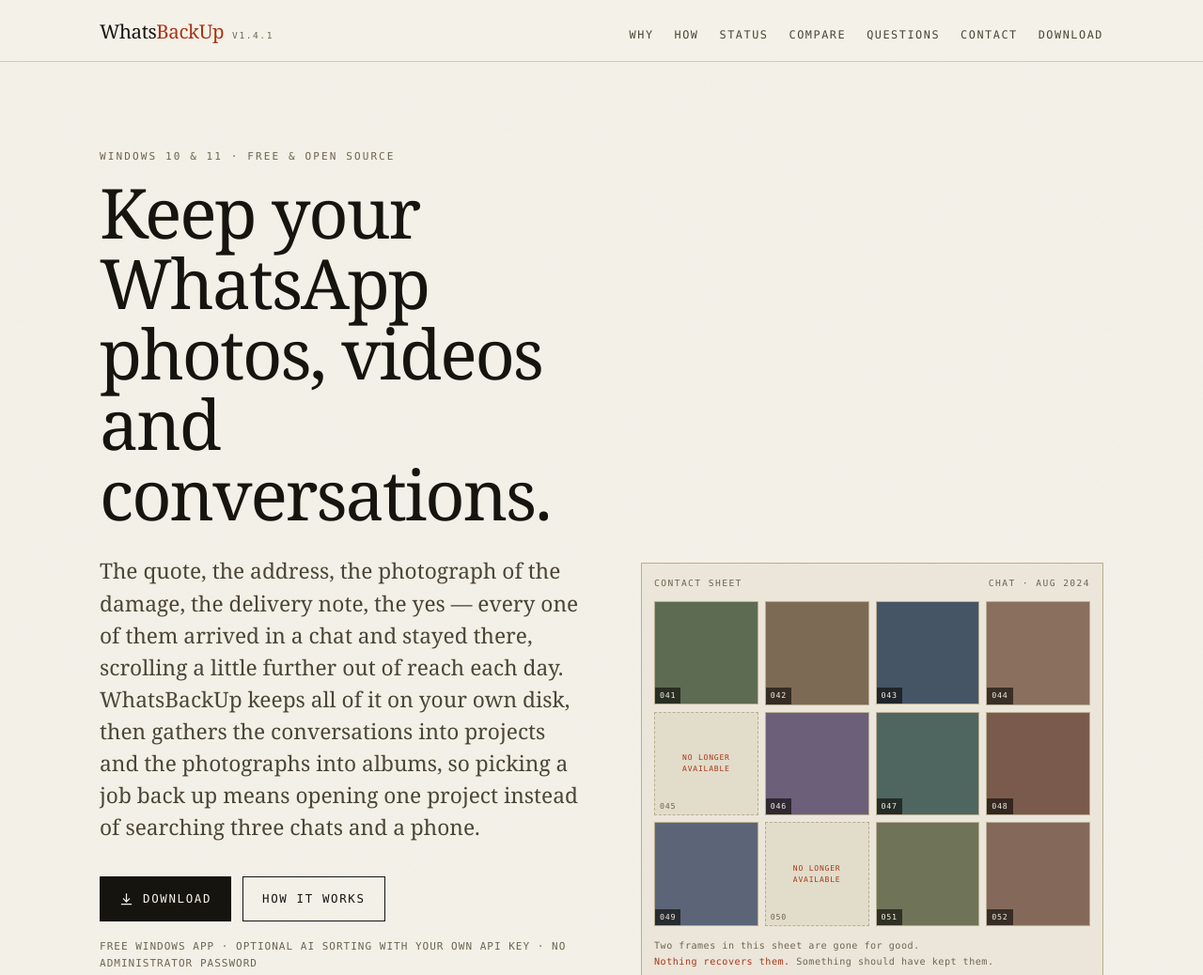
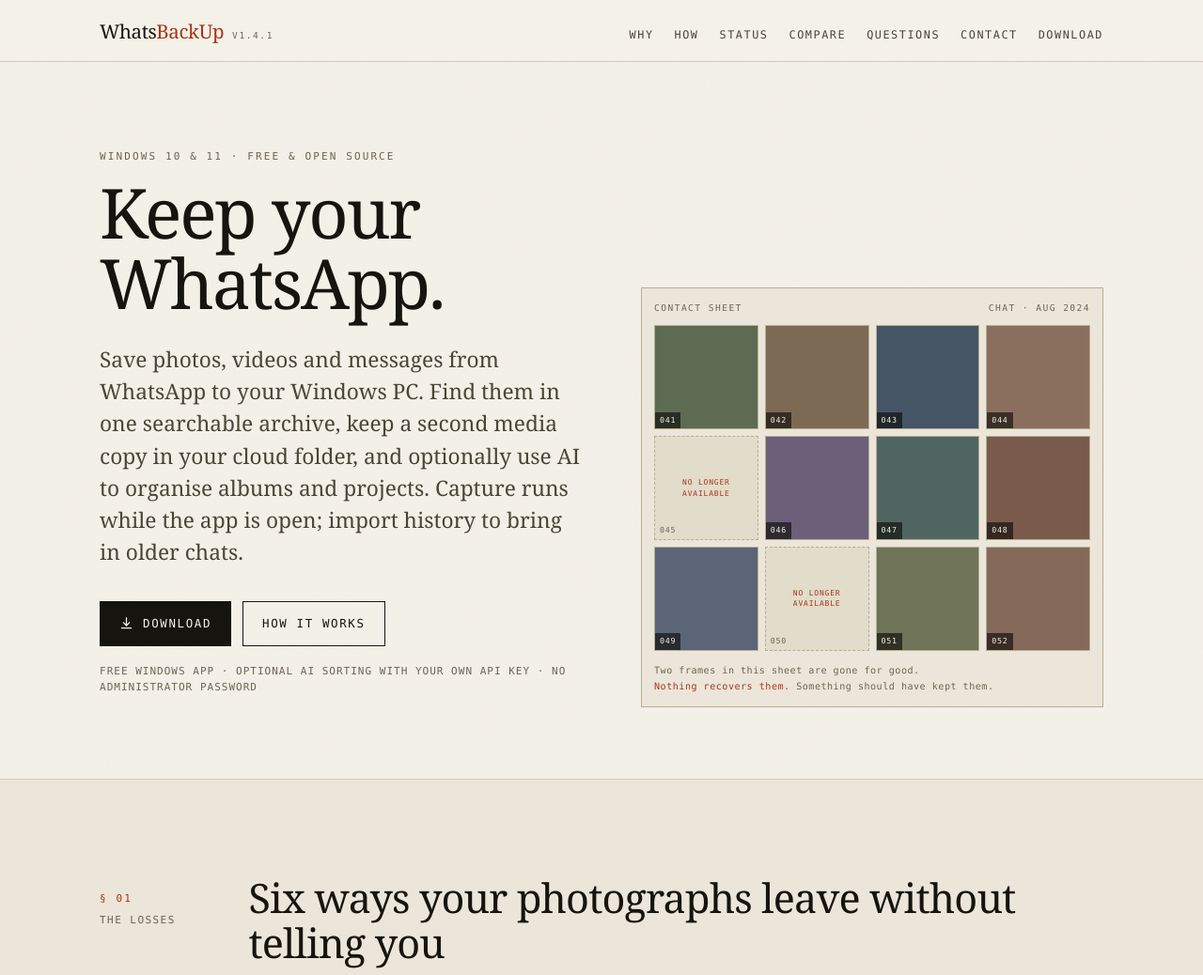
Before and after one commit to tasty-foods/whatsbackup, an Electron app: page docs/index.html in a window 1280 px wide. Shown: the top 1038 px of the page at 94% size. Drawn offline with Linux system fonts and the light colour scheme; no server answers.

Commit message:
Keep the homepage introduction and download action within reach

```diff
--- a/docs/index.html
+++ b/docs/index.html
@@ -120,14 +120,12 @@
     <div class="hero-grid">
       <div>
         <p class="label">Windows 10 &amp; 11 · Free &amp; open source</p>
-        <h1>Keep your WhatsApp photos, videos and conversations.</h1>
+        <h1>Keep your WhatsApp.</h1>
         <p class="lede">
-          The quote, the address, the photograph of the damage, the delivery note, the
-          yes — every one of them arrived in a chat and stayed there, scrolling a
-          little further out of reach each day. WhatsBackUp keeps all of it on your own
-          disk, then gathers the conversations into projects and the photographs into
-          albums, so picking a job back up means opening one project instead of
-          searching three chats and a phone.
+          Save photos, videos and messages from WhatsApp to your Windows PC.
+          Find them in one searchable archive, keep a second media copy in your
+          cloud folder, and optionally use AI to organise albums and projects.
+          Capture runs while the app is open; import history to bring in older chats.
         </p>
         <div class="actions">
           <a class="btn" href="download.html">
```
